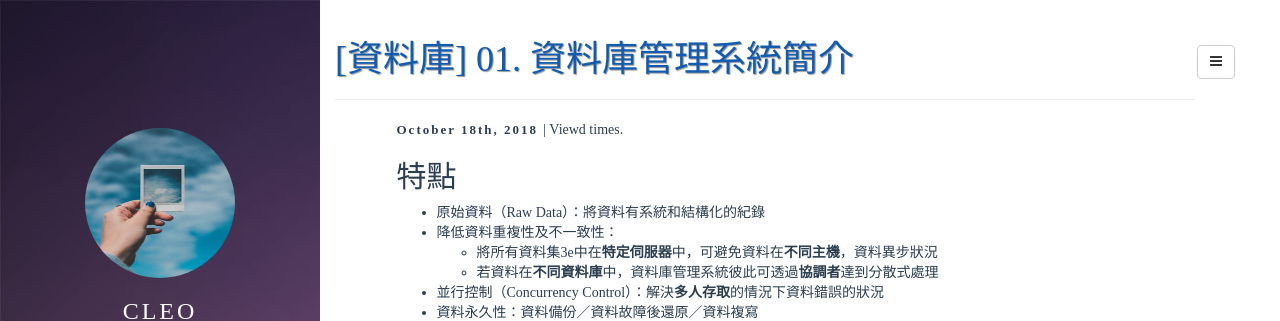
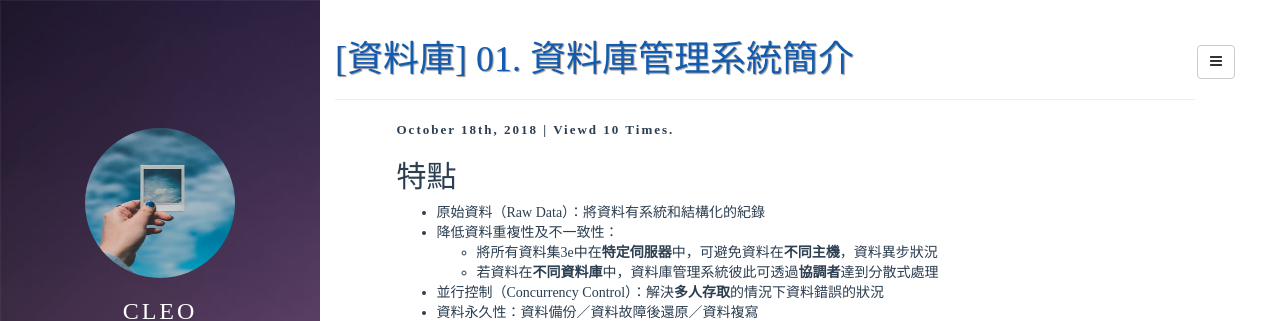
Before and after one commit to cleoliu/blog-2021, a Jekyll site: the page built from _posts/2018-10-18-[資料庫] 01. 資料庫管理系統簡介.md, in a window 1280 px wide and 900 px high. Shown: the top 321 px of the window. Built offline with Jekyll 4.4.1, drawn with Linux system fonts in a browser that asks for light colours; comment, search, counter and statistics services are not loaded.

Commit message:
busuanzi_container_page_pv

```diff
--- a/_includes/post.html
+++ b/_includes/post.html
@@ -14,11 +14,11 @@
 	     {% when 3 or 23 %}{{ d }}rd,
 	     {% else %}{{ d }}th,
 	   {% endcase %}
-	   {{ page.date | date: "%Y" }}
+		 {{ page.date | date: "%Y" }}
+		 <span id="busuanzi_container_page_pv" style="display: inline;">
+				| Viewd <span id="busuanzi_value_page_pv">10</span> times.
+			</span>
 	 </span>
-	 <span id="busuanzi_container_page_pv">
-			| Viewd <span id="busuanzi_value_page_pv"></span> times.
-		</span>
 	  <div class="article_body">
 	  {{ content }}
 	  </div>
```
